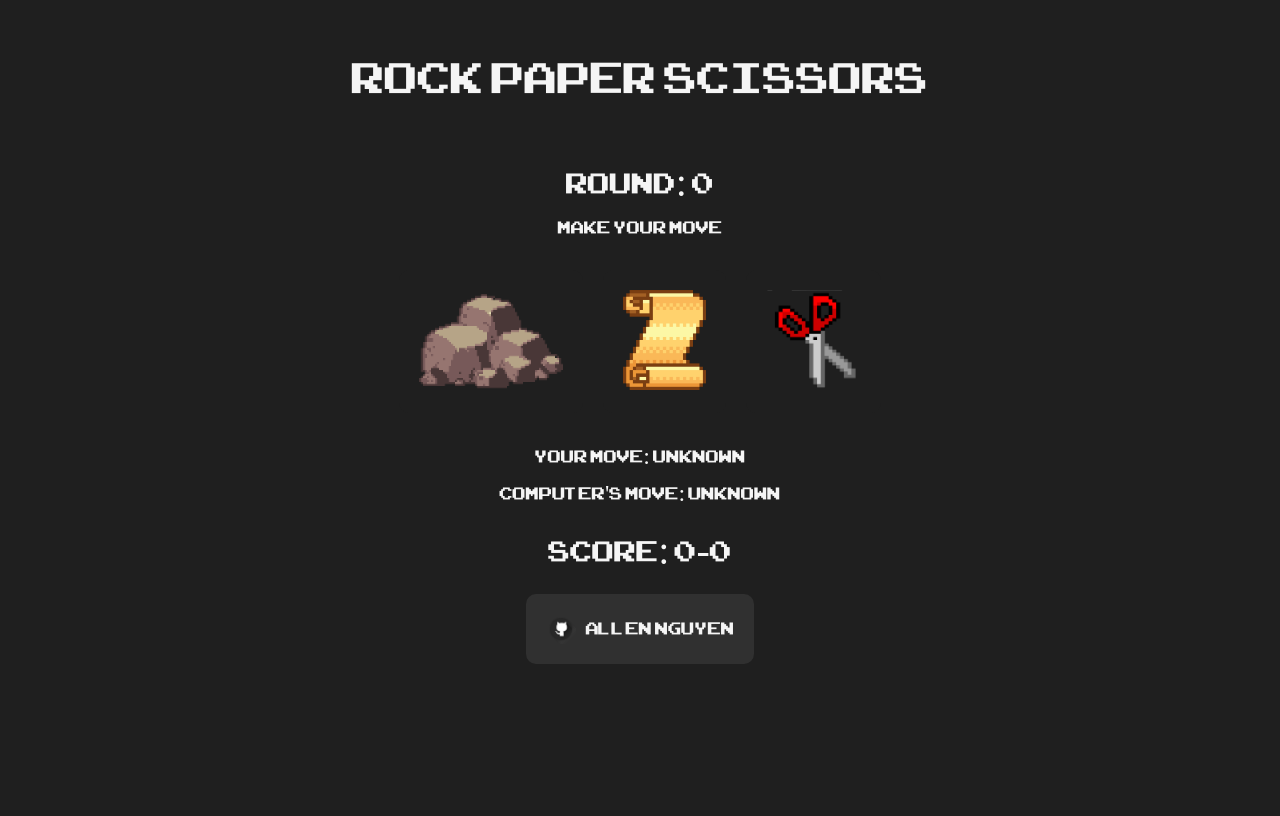
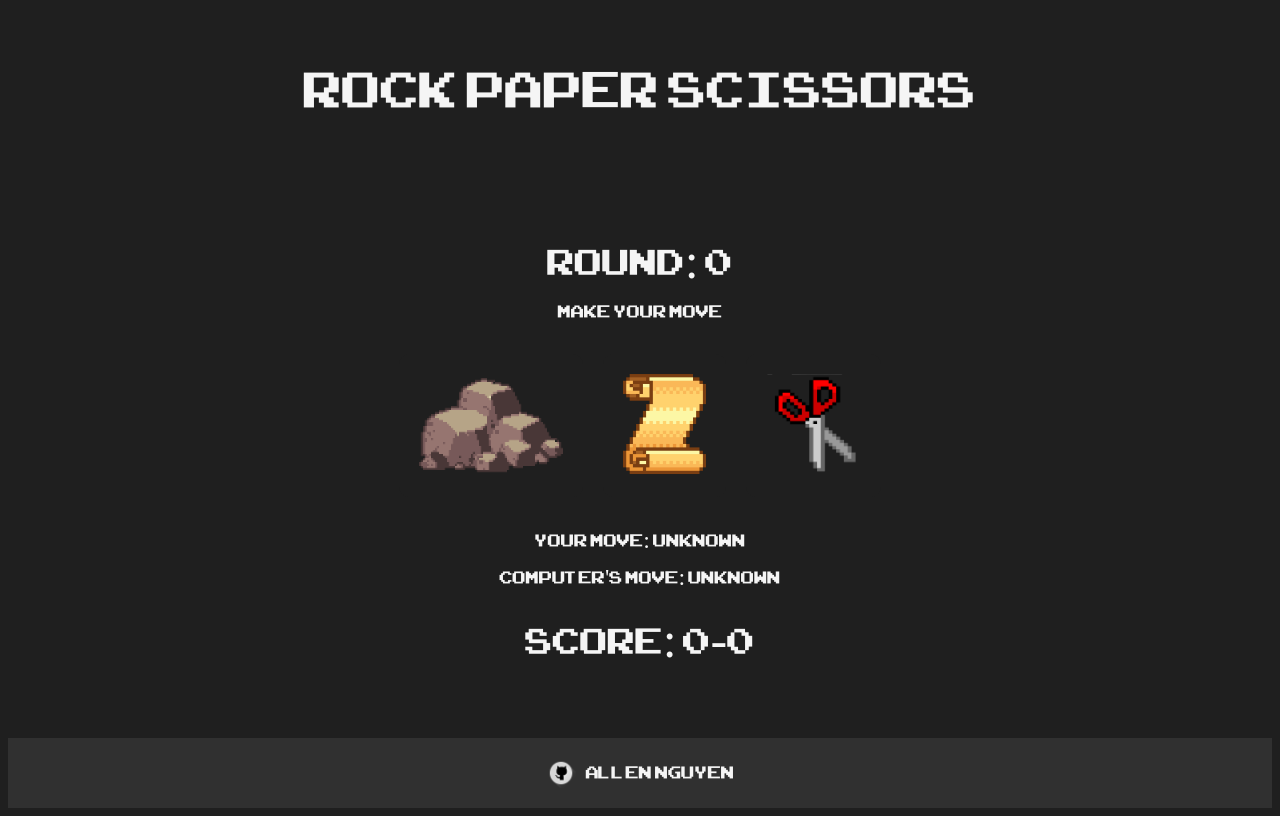
Before and after one commit to allennguyen01-Odin-Projects/rock-paper-scissors, a plain HTML site: page index.html in a window 1280 px wide. Drawn offline with Linux system fonts and the light colour scheme.

Commit message:
Push footer to bottom

```diff
--- a/game.js
+++ b/game.js
@@ -136,10 +136,10 @@ function game() {
 				break;
 		}
 		round.textContent = `Round: ${roundCount}`;
-		playersMove.textContent = ``;
-		computerMove.textContent = ``;
-		roundResult.textContent = ``;
-		score.textContent = ``;
+		playersMove.style.display = "none";
+		computerMove.style.display = "none";
+		roundResult.style.display = "none";
+		score.style.display = "none";
 		winner.textContent = winnerString;
 
 		console.log(winnerString);
--- a/index.html
+++ b/index.html
@@ -10,6 +10,7 @@
 	</head>
 	<body>
 		<h1>Rock Paper Scissors</h1>
+		<div class="content">
 			<div id="round">Round: 0</div>
 			<div>Make your move</div>
 			<div id="player-choices">
@@ -29,6 +30,8 @@
 			<div id="round-result"></div>
 			<div id="score">Score: 0-0</div>
 			<div id="winner"></div>
+		</div>
+
 		<footer>
 			<img src="images/github-logo.png" alt="" />
 			<a href="https://github.com/allennguyen01">Allen Nguyen</a>
--- a/style.css
+++ b/style.css
@@ -13,12 +13,21 @@ body {
 	display: flex;
 	flex-direction: column;
 	align-items: center;
-	gap: 10px;
+	justify-content: space-between;
+	height: 100vh;
 }
 
 h1 {
-	font-size: 60px;
+	font-size: 70px;
 	font-weight: 500;
+}
+
+div.content {
+	display: flex;
+	flex-direction: column;
+	align-items: center;
+	justify-content: center;
+	gap: 10px;
 }
 
 div#player-choices {
@@ -43,8 +52,9 @@ button:hover {
 }
 
 #round,
-#score {
-	font-size: 40px;
+#score,
+#winner {
+	font-size: 50px;
 }
 
 a {
@@ -57,10 +67,12 @@ footer {
 	display: flex;
 	gap: 10px;
 	align-items: center;
-	padding: 20px;
-	border-radius: 10px;
+	justify-content: center;
+	padding: 20px 0;
+	width: 100%;
 }
 
 footer > img {
 	width: 30px;
+	filter: invert(100%);
 }
```
Lines whose indentation alone changed are shown as unchanged.
